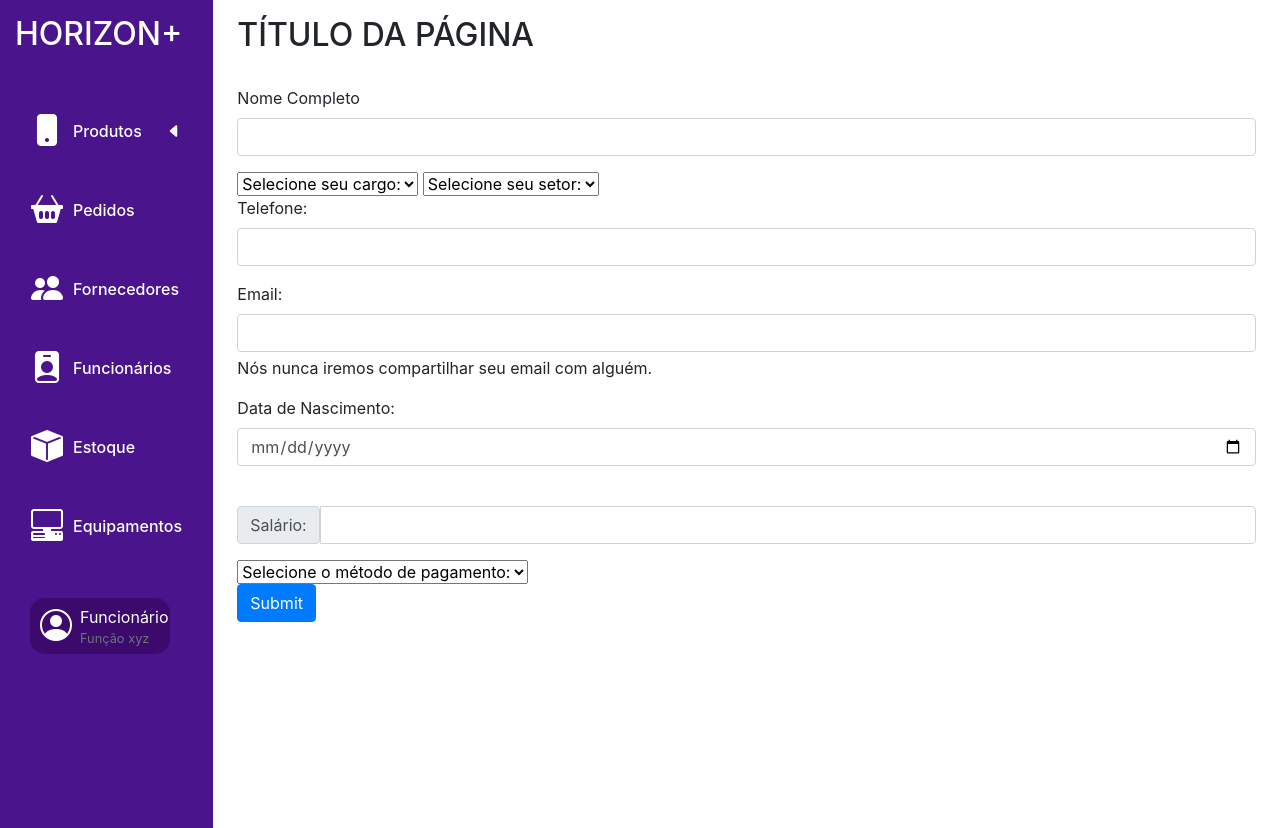
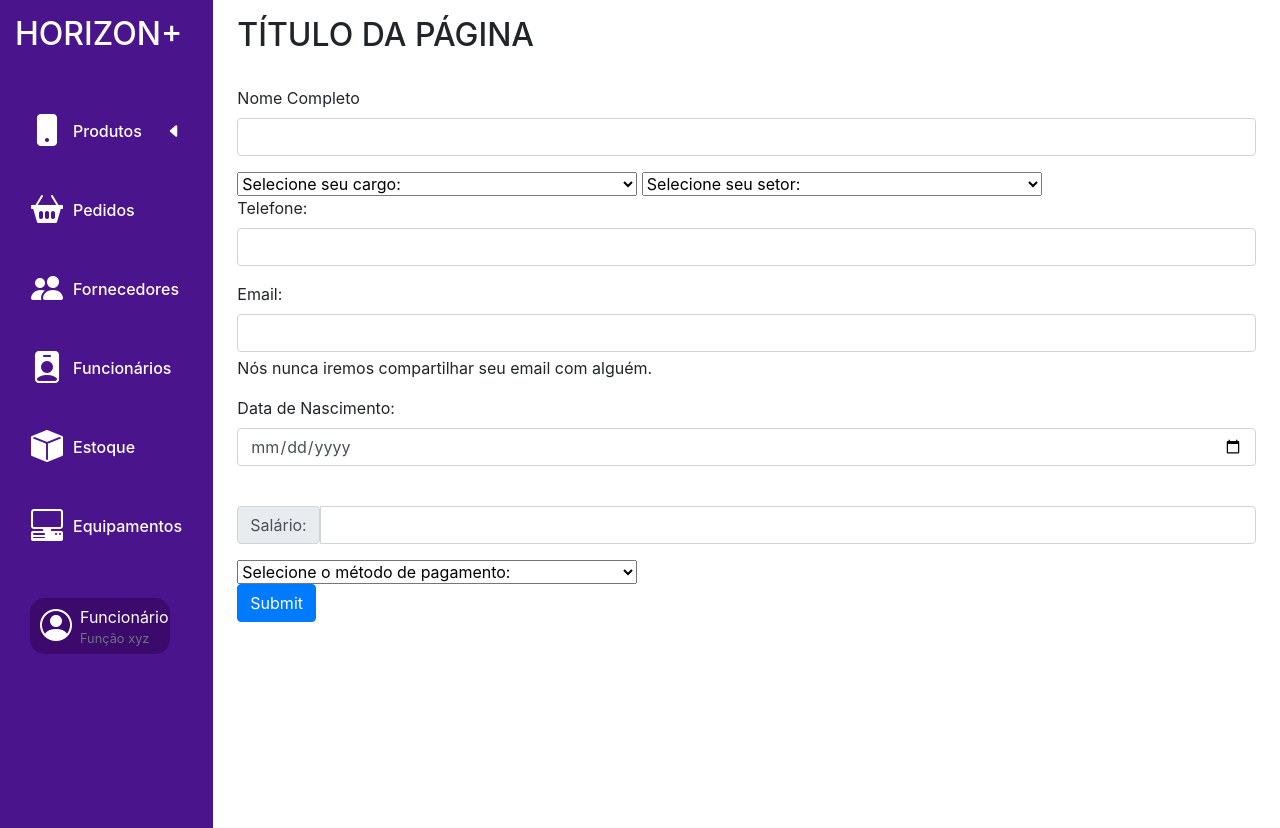
Before and after one commit to LeticiaGrein/ERP_01_FUNCIONARIOS, a PHP site: page / in a window 1280 px wide. Run offline with PHP 8.4, Linux system fonts and the light colour scheme; some libraries are stand-ins or nearby versions.

Commit message:
Update styles.css

```diff
--- a/src/css/styles.css
+++ b/src/css/styles.css
@@ -1,3 +1,4 @@
+
 :root {
     --bg-purple: #4A148C;
     --depp-purple: #3c096c;
@@ -14,6 +15,10 @@
 
 body {
     font-size: var(--font-size-base);
+}
+
+select {
+    width: 400px !important;
 }
 
 .sidebar {
```
